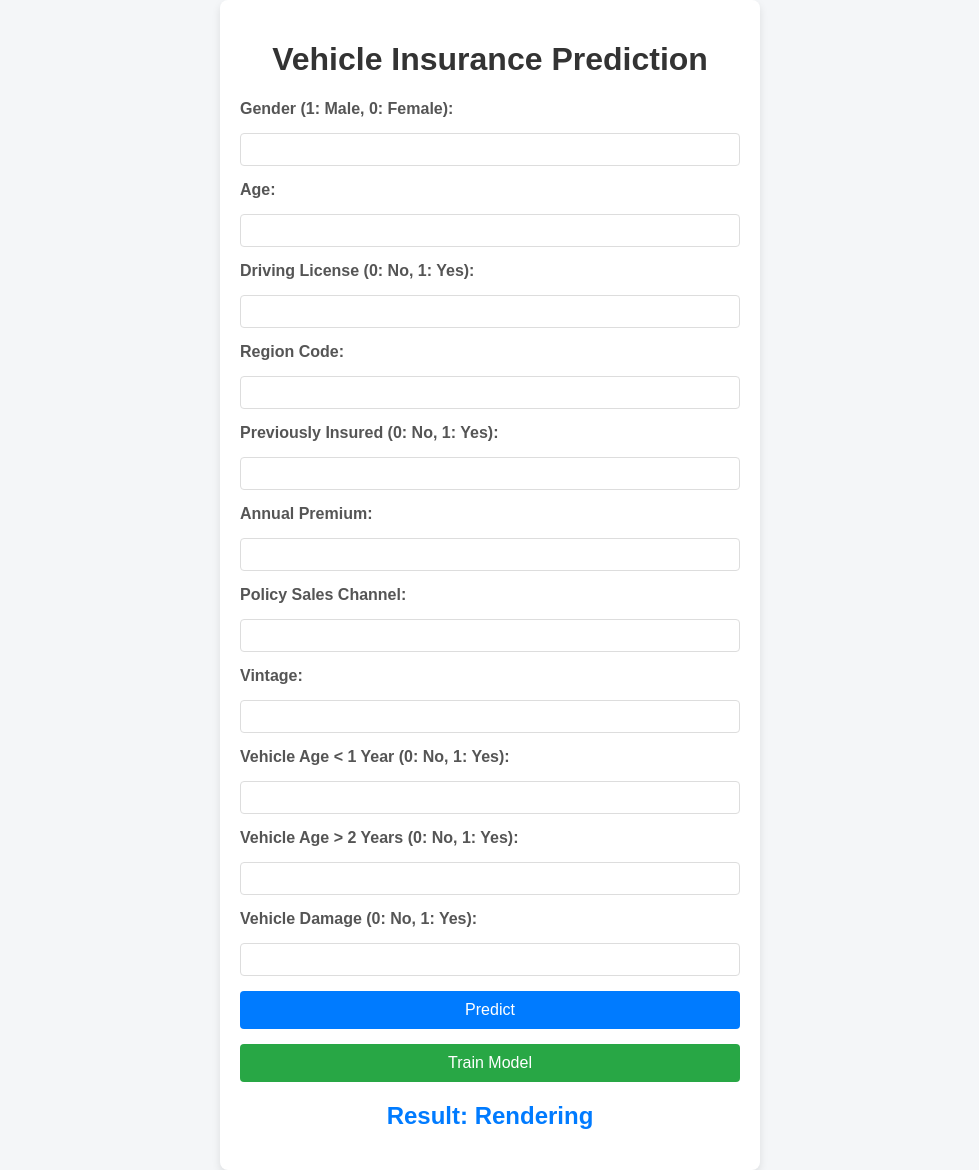
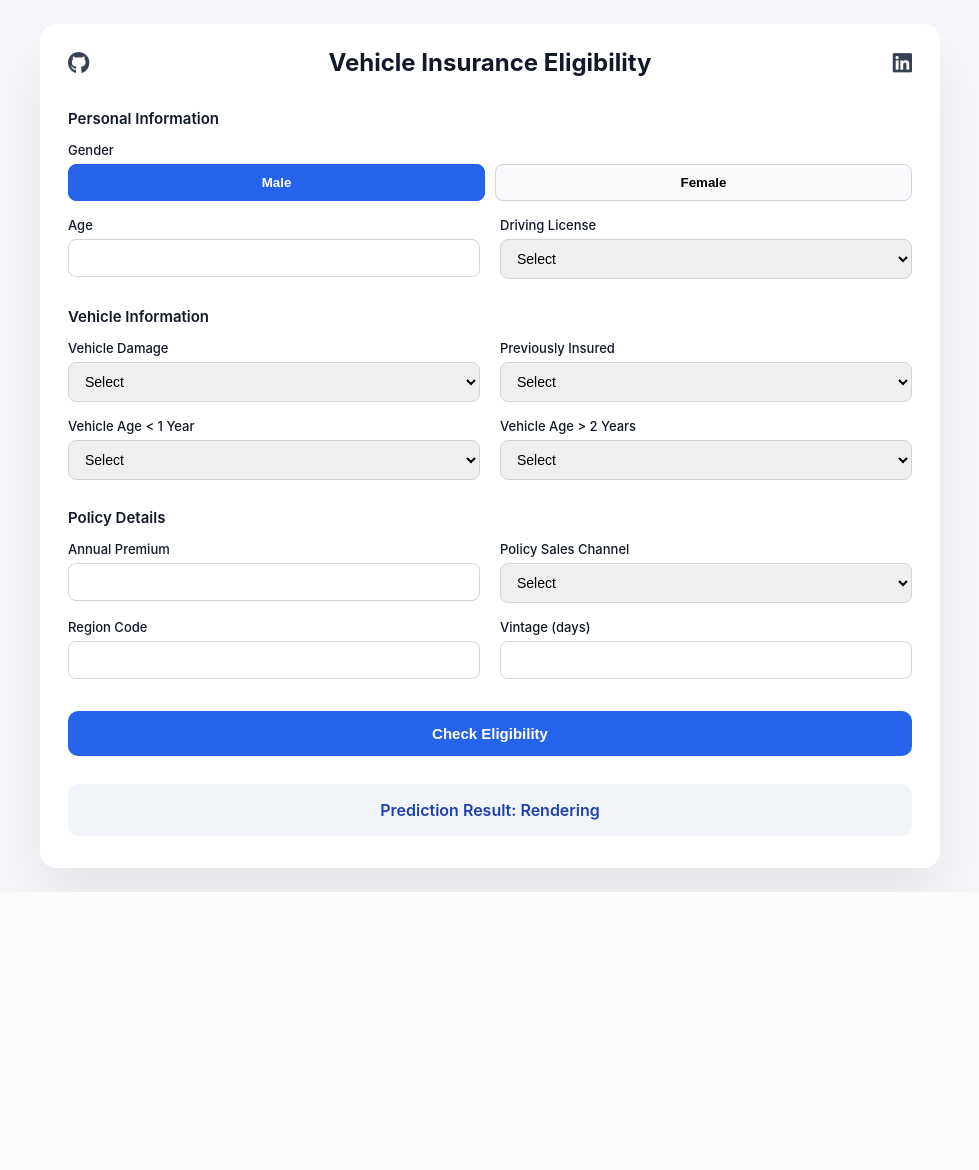
Before and after one commit to tripathishaurya/VEHICLE-INSURANCE-DOMAIN-, a FastAPI app: page / in a window 1280 px wide. Shown: the whole page, without its empty margins (150-1129 px from the left). After the commit the page ends 892 px from the top, so only its background shows below. Run offline with FastAPI, Linux system fonts and the light colour scheme; parts of the project's set-up code (start-up, migrations or seed data) failed here and were passed over.

Commit message:
docker file added

```diff
--- a/static/css/style.css
+++ b/static/css/style.css
@@ -1,73 +1,95 @@
-/* styles.css */
 body {
-    font-family: Arial, sans-serif;
+    font-family: 'Segoe UI', sans-serif;
     display: flex;
     justify-content: center;
     align-items: center;
     min-height: 100vh;
     margin: 0;
-    background-color: #f4f6f8;
+    background: linear-gradient(135deg, #eef2ff, #f8fafc);
 }
 
 .container {
     width: 100%;
-    max-width: 500px;
+    max-width: 520px;
     background-color: #ffffff;
-    padding: 20px;
-    border-radius: 8px;
-    box-shadow: 0 4px 8px rgba(0, 0, 0, 0.1);
-    text-align: center;
+    padding: 30px;
+    border-radius: 14px;
+    box-shadow: 0 20px 40px rgba(0, 0, 0, 0.1);
 }
 
 h1 {
-    color: #333;
+    color: #1f2937;
+    text-align: center;
+    margin-bottom: 25px;
 }
 
 form {
     display: flex;
     flex-direction: column;
-    gap: 15px;
+    gap: 14px;
 }
 
 label {
-    text-align: left;
-    color: #555;
-    font-weight: bold;
+    font-size: 14px;
+    color: #374151;
+    font-weight: 600;
 }
 
-input {
-    padding: 8px;
-    border: 1px solid #ddd;
-    border-radius: 4px;
+input, select {
+    padding: 10px;
+    border: 1px solid #d1d5db;
+    border-radius: 8px;
+    font-size: 14px;
+}
+
+.toggle-group {
+    display: flex;
+    gap: 10px;
+}
+
+.toggle-btn {
+    flex: 1;
+    padding: 10px;
+    border-radius: 8px;
+    border: 1px solid #d1d5db;
+    background: #f9fafb;
+    cursor: pointer;
+    font-weight: 600;
+}
+
+.toggle-btn.active {
+    background: #2563eb;
+    color: white;
+    border-color: #2563eb;
 }
 
 button {
-    padding: 10px;
-    background-color: #007bff;
+    padding: 12px;
+    background-color: #2563eb;
     color: #fff;
     border: none;
-    border-radius: 4px;
+    border-radius: 10px;
     cursor: pointer;
     font-size: 16px;
 }
 
 button:hover {
-    background-color: #0056b3;
+    background-color: #1e40af;
 }
 
 .train-button {
-    background-color: #28a745;
-    margin-top: 15px;
+    background-color: #16a34a;
 }
 
 .train-button:hover {
-    background-color: #218838;
+    background-color: #15803d;
 }
 
 .result {
     margin-top: 20px;
+    text-align: center;
 }
 
 .result h2 {
-    color: #007bff;
+    color: #2563eb;
 }
--- a/templates/vehicledata.html
+++ b/templates/vehicledata.html
@@ -1,62 +1,299 @@
 <!DOCTYPE html>
 <html lang="en">
 <head>
-    <meta charset="UTF-8">
-    <meta name="viewport" content="width=device-width, initial-scale=1.0">
-    <title>Vehicle Insurance Prediction</title>
-    <!-- Corrected the CSS path -->
-    <link rel="stylesheet" href="/static/css/style.css">
+  <meta charset="UTF-8" />
+  <title>Vehicle Insurance Eligibility</title>
+  <meta name="viewport" content="width=device-width, initial-scale=1.0" />
+
+  <!-- Icons -->
+  <link href="https://cdnjs.cloudflare.com/ajax/libs/font-awesome/6.5.0/css/all.min.css" rel="stylesheet">
+
+  <style>
+    * { box-sizing: border-box; }
+
+    body {
+      margin: 0;
+      font-family: Inter, system-ui, -apple-system, BlinkMacSystemFont, sans-serif;
+      background-color: #f6f7fb;
+      color: #111827;
+    }
+
+    .page {
+      min-height: 100vh;
+      display: flex;
+      align-items: center;
+      justify-content: center;
+      padding: 24px 16px;
+    }
+
+    .card {
+      width: 100%;
+      max-width: 900px;
+      background: #ffffff;
+      border-radius: 16px;
+      box-shadow: 0 30px 60px rgba(0, 0, 0, 0.08);
+      padding: 24px 28px 32px;
+    }
+
+    /* HEADER */
+    .header {
+      display: grid;
+      grid-template-columns: 1fr auto 1fr;
+      align-items: center;
+      margin-bottom: 32px;
+    }
+
+    .header h1 {
+      margin: 0;
+      font-size: 24px;
+      font-weight: 700;
+      text-align: center;
+    }
+
+    .header a {
+      color: #374151;
+      font-size: 22px;
+      text-decoration: none;
+    }
+
+    .header a:hover { color: #2563eb; }
+
+    .header .left { justify-self: start; }
+    .header .right { justify-self: end; }
+
+    /* SECTIONS */
+    .section { margin-bottom: 28px; }
+
+    .section-title {
+      font-size: 15px;
+      font-weight: 600;
+      margin-bottom: 14px;
+    }
+
+    .grid {
+      display: grid;
+      grid-template-columns: repeat(2, 1fr);
+      gap: 16px 20px;
+    }
+
+    label {
+      font-size: 13px;
+      font-weight: 500;
+      margin-bottom: 6px;
+      display: block;
+    }
+
+    input, select {
+      width: 100%;
+      padding: 10px 12px;
+      border-radius: 8px;
+      border: 1px solid #d1d5db;
+      font-size: 14px;
+    }
+
+    input:focus, select:focus {
+      outline: none;
+      border-color: #2563eb;
+    }
+
+    /* TOGGLE */
+    .toggle-group {
+      display: flex;
+      gap: 10px;
+    }
+
+    .toggle-btn {
+      flex: 1;
+      padding: 10px 0;
+      border-radius: 8px;
+      border: 1px solid #d1d5db;
+      background: #f9fafb;
+      cursor: pointer;
+      font-weight: 600;
+    }
+
+    .toggle-btn.active {
+      background: #2563eb;
+      color: #ffffff;
+      border-color: #2563eb;
+    }
+
+    /* ACTION */
+    .actions {
+      margin-top: 32px;
+    }
+
+    .primary-btn {
+      width: 100%;
+      background: #2563eb;
+      color: #ffffff;
+      border: none;
+      padding: 14px;
+      border-radius: 10px;
+      font-size: 15px;
+      font-weight: 600;
+      cursor: pointer;
+    }
+
+    /* RESULT */
+    .result {
+      margin-top: 28px;
+      padding: 16px;
+      background: #f1f5f9;
+      border-radius: 10px;
+      text-align: center;
+      font-weight: 600;
+      color: #1e40af;
+    }
+
+    /* RESPONSIVE */
+    @media (max-width: 768px) {
+      .grid { grid-template-columns: 1fr; }
+      .header h1 { font-size: 20px; }
+    }
+  </style>
 </head>
+
 <body>
-    <div class="container">
-        <h1>Vehicle Insurance Prediction</h1>
+  <div class="page">
+    <div class="card">
 
-        <form method="post" action="/">
-            <label for="Gender">Gender (1: Male, 0: Female):</label>
-            <input type="number" id="Gender" name="Gender" min="0" max="1" required>
+      <!-- HEADER -->
+      <div class="header">
+        <a class="left" href="https://github.com/tripathishaurya" target="_blank">
+          <i class="fa-brands fa-github"></i>
+        </a>
 
-            <label for="Age">Age:</label>
-            <input type="number" id="Age" name="Age" required>
+        <h1>Vehicle Insurance Eligibility</h1>
 
-            <label for="Driving_License">Driving License (0: No, 1: Yes):</label>
-            <input type="number" id="Driving_License" name="Driving_License" min="0" max="1" required>
+        <a class="right" href="https://www.linkedin.com/in/shaurya-tripathi-4b78a9274/" target="_blank">
+          <i class="fa-brands fa-linkedin"></i>
+        </a>
+      </div>
 
-            <label for="Region_Code">Region Code:</label>
-            <input type="number" step="0.01" id="Region_Code" name="Region_Code" required>
+      <form method="post" action="/">
 
-            <label for="Previously_Insured">Previously Insured (0: No, 1: Yes):</label>
-            <input type="number" id="Previously_Insured" name="Previously_Insured" min="0" max="1" required>
+        <!-- PERSONAL -->
+        <div class="section">
+          <div class="section-title">Personal Information</div>
 
-            <label for="Annual_Premium">Annual Premium:</label>
-            <input type="number" step="0.01" id="Annual_Premium" name="Annual_Premium" required>
+          <label>Gender</label>
+          <div class="toggle-group">
+            <button type="button" class="toggle-btn active" data-value="1">Male</button>
+            <button type="button" class="toggle-btn" data-value="0">Female</button>
+          </div>
+          <input type="hidden" name="Gender" id="Gender" value="1">
 
-            <label for="Policy_Sales_Channel">Policy Sales Channel:</label>
-            <input type="number" step="0.01" id="Policy_Sales_Channel" name="Policy_Sales_Channel" required>
+          <div class="grid" style="margin-top:16px;">
+            <div>
+              <label>Age</label>
+              <input type="number" name="Age" required />
+            </div>
+            <div>
+              <label>Driving License</label>
+              <select name="Driving_License" required>
+                <option value="">Select</option>
+                <option value="1">Yes</option>
+                <option value="0">No</option>
+              </select>
+            </div>
+          </div>
+        </div>
 
-            <label for="Vintage">Vintage:</label>
-            <input type="number" id="Vintage" name="Vintage" required>
+        <!-- VEHICLE -->
+        <div class="section">
+          <div class="section-title">Vehicle Information</div>
 
-            <label for="Vehicle_Age_lt_1_Year">Vehicle Age < 1 Year (0: No, 1: Yes):</label>
-            <input type="number" id="Vehicle_Age_lt_1_Year" name="Vehicle_Age_lt_1_Year" min="0" max="1" required>
+          <div class="grid">
+            <div>
+              <label>Vehicle Damage</label>
+              <select name="Vehicle_Damage_Yes" required>
+                <option value="">Select</option>
+                <option value="1">Yes</option>
+                <option value="0">No</option>
+              </select>
+            </div>
+            <div>
+              <label>Previously Insured</label>
+              <select name="Previously_Insured" required>
+                <option value="">Select</option>
+                <option value="1">Yes</option>
+                <option value="0">No</option>
+              </select>
+            </div>
+            <div>
+              <label>Vehicle Age &lt; 1 Year</label>
+              <select name="Vehicle_Age_lt_1_Year" required>
+                <option value="">Select</option>
+                <option value="1">Yes</option>
+                <option value="0">No</option>
+              </select>
+            </div>
+            <div>
+              <label>Vehicle Age &gt; 2 Years</label>
+              <select name="Vehicle_Age_gt_2_Years" required>
+                <option value="">Select</option>
+                <option value="1">Yes</option>
+                <option value="0">No</option>
+              </select>
+            </div>
+          </div>
+        </div>
 
-            <label for="Vehicle_Age_gt_2_Years">Vehicle Age > 2 Years (0: No, 1: Yes):</label>
-            <input type="number" id="Vehicle_Age_gt_2_Years" name="Vehicle_Age_gt_2_Years" min="0" max="1" required>
+        <!-- POLICY -->
+        <div class="section">
+          <div class="section-title">Policy Details</div>
 
-            <label for="Vehicle_Damage_Yes">Vehicle Damage (0: No, 1: Yes):</label>
-            <input type="number" id="Vehicle_Damage_Yes" name="Vehicle_Damage_Yes" min="0" max="1" required>
+          <div class="grid">
+            <div>
+              <label>Annual Premium</label>
+              <input type="number" step="0.01" name="Annual_Premium" required />
+            </div>
+            <div>
+              <label>Policy Sales Channel</label>
+              <select name="Policy_Sales_Channel" required>
+                <option value="">Select</option>
+                <option value="1">Agent</option>
+                <option value="2">Online</option>
+                <option value="3">Bank</option>
+              </select>
+            </div>
+            <div>
+              <label>Region Code</label>
+              <input type="number" name="Region_Code" required />
+            </div>
+            <div>
+              <label>Vintage (days)</label>
+              <input type="number" name="Vintage" required />
+            </div>
+          </div>
+        </div>
 
-            <button type="submit">Predict</button>
-        </form>
+        <!-- ACTION -->
+        <div class="actions">
+          <button type="submit" class="primary-btn">Check Eligibility</button>
+        </div>
+      </form>
 
-        <form method="get" action="/train">
-            <button type="submit" class="train-button">Train Model</button>
-        </form>
+      {% if context %}
+      <div class="result">
+        Prediction Result: {{ context }}
+      </div>
+      {% endif %}
 
-        {% if context %}
-            <div class="result">
-                <h2>Result: {{ context }}</h2>
-            </div>
-        {% endif %}
     </div>
+  </div>
+
+  <!-- INLINE JS -->
+  <script>
+    document.querySelectorAll('.toggle-btn').forEach(btn => {
+      btn.addEventListener('click', () => {
+        btn.parentElement.querySelectorAll('.toggle-btn')
+          .forEach(b => b.classList.remove('active'));
+        btn.classList.add('active');
+        document.getElementById('Gender').value = btn.dataset.value;
+      });
+    });
+  </script>
 </body>
 </html>
```
Also changed, not shown: 1 other file.
